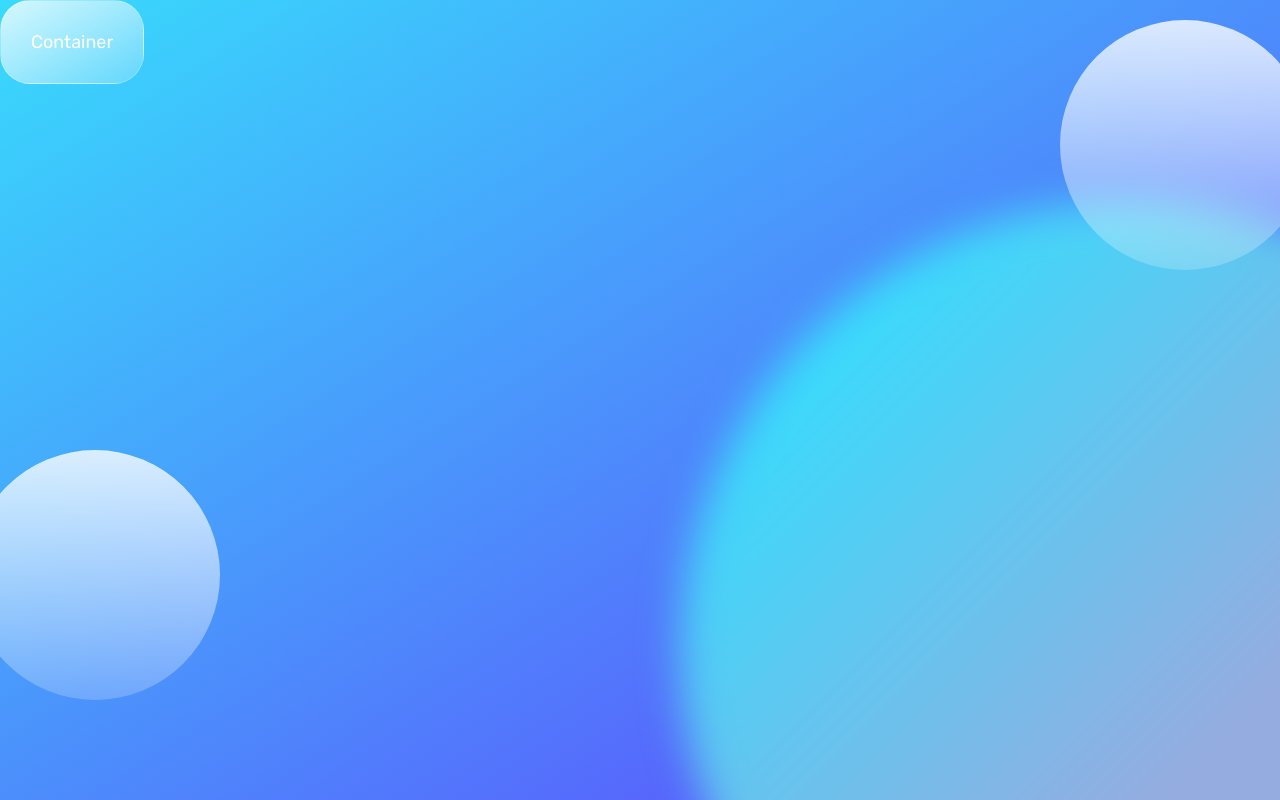
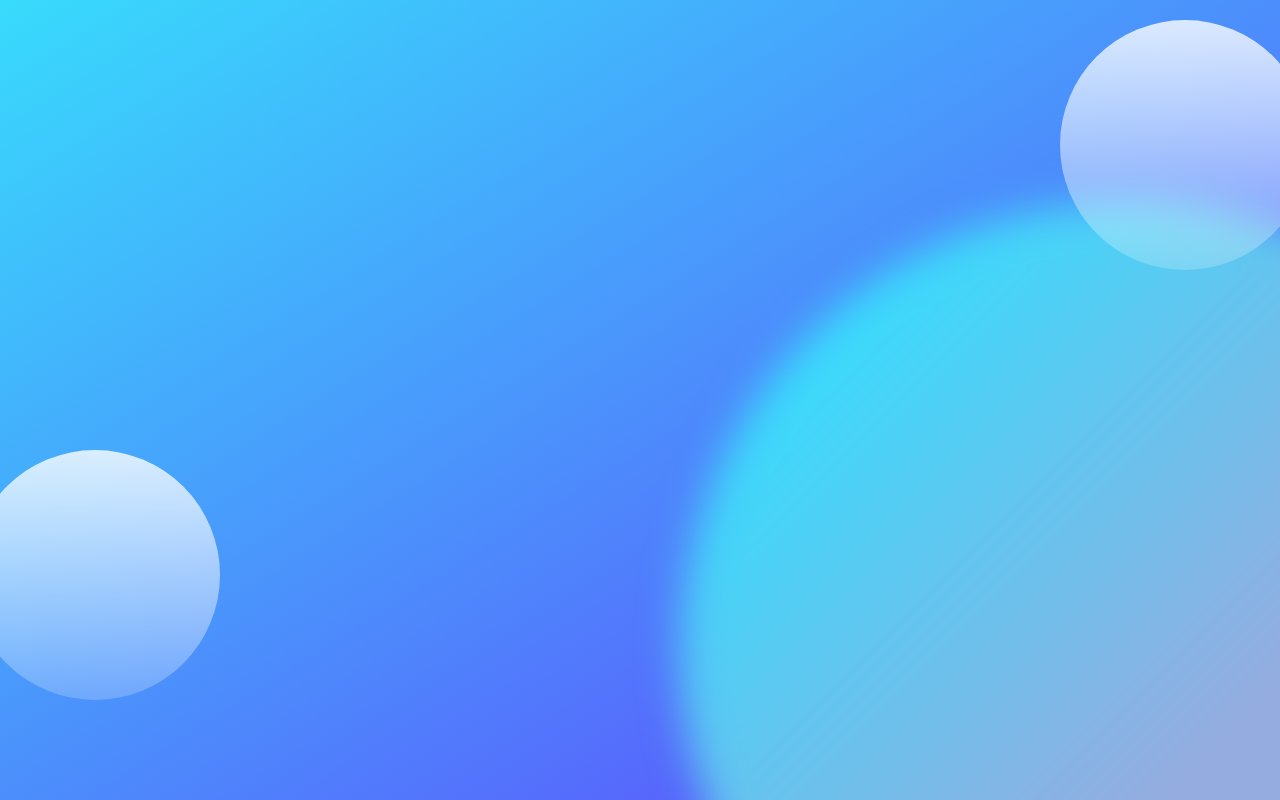
Before and after one commit to sarvagya2545/music-app, a React (Create React App) app: page / in a window 1280 px wide. Built offline with nearby package versions, Linux system fonts and the light colour scheme.

Commit message:
main background wrapper

```diff
--- a/src/App.js
+++ b/src/App.js
@@ -1,22 +1,13 @@
-import GlobalStyle, { MainContainer, GlassContainer, Bubble } from './styles/globalStyles';
+import GlobalStyle from './styles/globalStyles';
+import { Background as MainWrapper } from './components';
 
 const App = () => {
   return (
     <>
       <GlobalStyle />
-      <MainContainer>
-        <Bubble
-          bottom="10rem"
-          left="-3rem"
-        />
-        <Bubble
-          right="-3rem"
-          top="2rem"
-        />
-        <GlassContainer>
-          Container
-        </GlassContainer>
-      </MainContainer>
+      <MainWrapper>
+
+      </MainWrapper>
     </>
   );
 }
--- /dev/null
+++ b/src/components/Background/index.js
@@ -0,0 +1,20 @@
+import React from 'react';
+import { Bubble, MainContainer } from '../../styles/globalStyles';
+
+const Background = ({ children }) => {
+    return (
+        <MainContainer>
+        <Bubble
+          bottom="10rem"
+          left="-3rem"
+        />
+        <Bubble
+          right="-3rem"
+          top="2rem"
+        />
+        {children}
+      </MainContainer>
+    );
+}
+
+export default Background;
--- a/src/components/index.js
+++ b/src/components/index.js
@@ -0,0 +1 @@
+export { default as Background } from './Background';
```
